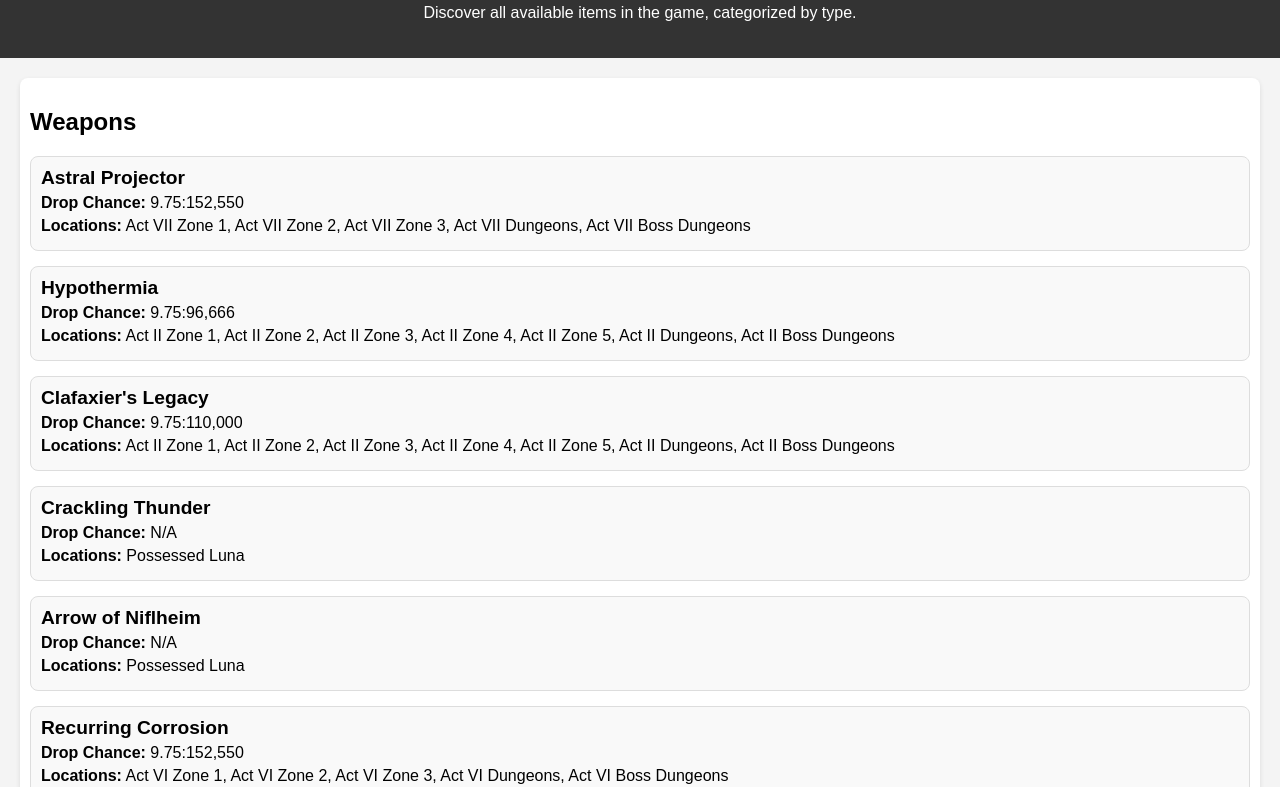
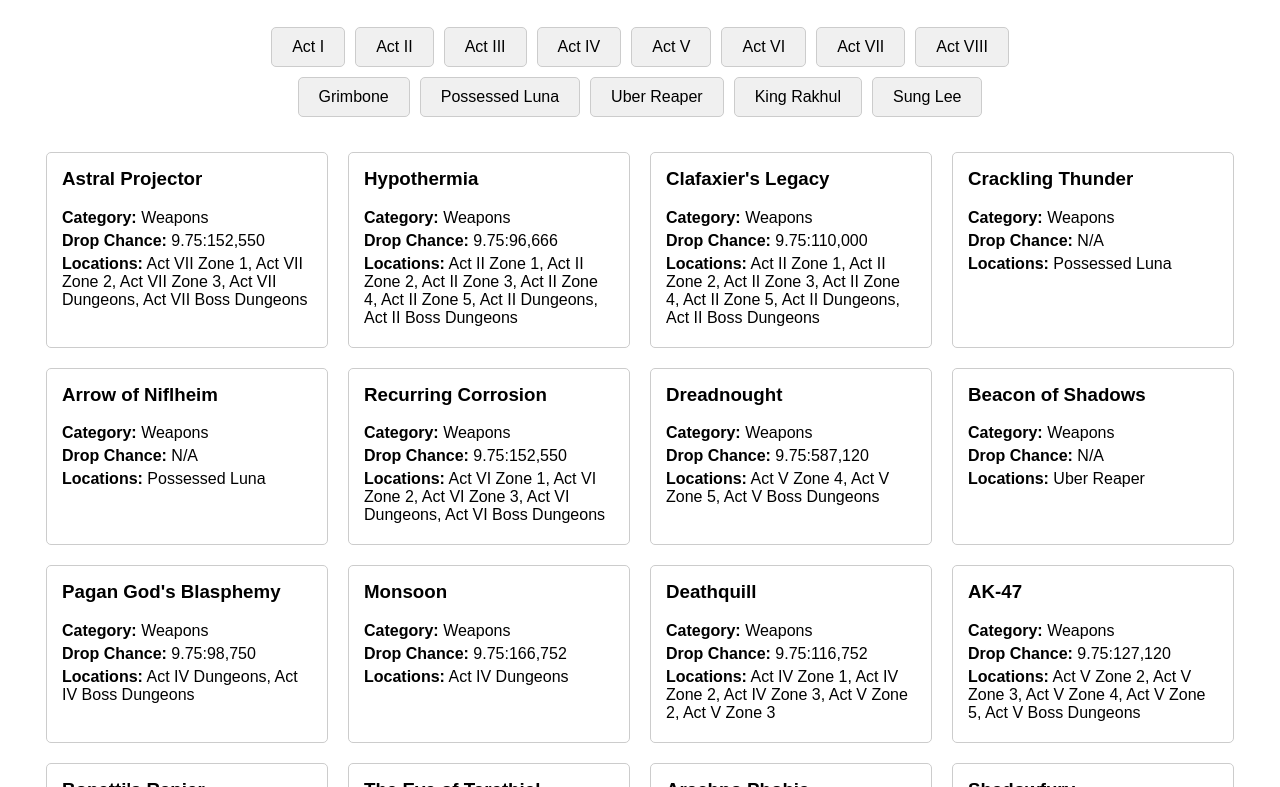
Before and after one commit to karakasis/HeroSiegeHeroics, a plain HTML site: page index.html in a window 1280 px wide. Shown: the part 96-883 px from the top of the page. Drawn offline with Linux system fonts and the light colour scheme.

Commit message:
Update app with buttons

```diff
--- a/index.html
+++ b/index.html
@@ -3,25 +3,25 @@
 <head>
   <meta charset="UTF-8">
   <meta name="viewport" content="width=device-width, initial-scale=1.0">
-    <title>Item List Website</title>
+  <title>Item List</title>
   <link rel="stylesheet" href="styles.css">
 </head>
 <body>
   <header>
-        <h1>Item List</h1>
-        <p>Discover all available items in the game, categorized by type.</p>
+    <h1>Item Drop List</h1>
+    <p>Select Act or Location to filter items</p>
   </header>
 
-    <main>
-        <section id="item-categories">
-            <!-- Categories will be displayed here -->
+  <!-- Buttons for Act and Location Filters -->
+  <section id="filter-buttons">
+    <div id="act-buttons"></div>
+    <div id="location-buttons"></div>
   </section>
-    </main>
 
-    <footer>
-        <p>&copy; 2025 Item List Website</p>
-    </footer>
+  <!-- Container for displaying filtered items -->
+  <section id="items-container"></section>
 
+  <script src="data.js"></script>
   <script src="script.js"></script>
 </body>
 </html>
--- a/script.js
+++ b/script.js
@@ -1,42 +1,91 @@
-document.addEventListener("DOMContentLoaded", function() {
-    // Fetch the JSON data from the data.json file
-    fetch('data.json')
-        .then(response => response.json())
-        .then(itemsData => {
-            const categoriesContainer = document.getElementById("item-categories");
+// We will load the items data from the data.json file
+let itemsData = [];
 
-            // Organize items by category
-            const categories = {};
+// Function to fetch and load the JSON data from the file
+function loadItemsData() {
+  fetch('data.json')
+    .then(response => response.json())
+    .then(data => {
+      itemsData = data; // Store the fetched data
+      initializePage();  // Initialize the page once the data is loaded
+    })
+    .catch(error => {
+      console.error('Error loading data:', error);
+      alert('Failed to load item data.');
+    });
+}
 
-            itemsData.forEach(item => {
-                if (!categories[item["Item Category"]]) {
-                    categories[item["Item Category"]] = [];
-                }
-                categories[item["Item Category"]].push(item);
-            });
+// Extracting the Acts and Locations from the JSON data
+const acts = ['Act I', 'Act II', 'Act III', 'Act IV', 'Act V', 'Act VI', 'Act VII', 'Act VIII'];
+const locations = ['Grimbone', 'Possessed Luna', 'Uber Reaper', 'King Rakhul', 'Sung Lee'];
 
-            // Create category elements
-            for (const category in categories) {
-                const categoryElement = document.createElement("div");
-                categoryElement.classList.add("category");
-                categoryElement.innerHTML = `<h2>${category}</h2>`;
+// Function to create and display the Act buttons
+function createActButtons() {
+  const actButtonsContainer = document.getElementById('act-buttons');
+  acts.forEach((act) => {
+    const button = document.createElement('button');
+    button.textContent = act;
+    button.addEventListener('click', () => filterItemsByAct(act));
+    actButtonsContainer.appendChild(button);
+  });
+}
 
-                categories[category].forEach(item => {
-                    const itemElement = document.createElement("div");
-                    itemElement.classList.add("item");
-                    itemElement.innerHTML = `
-                        <h3>${item["Item Name"]}</h3>
-                        <p><strong>Drop Chance:</strong> ${item["Drop Chance"]}</p>
-                        <p><strong>Locations:</strong> ${item["Locations"].join(", ")}</p>
-                        ${item["Image"] ? `<img src="${item["Image"]}" alt="${item["Item Name"]}" />` : ''}
-                    `;
-                    categoryElement.appendChild(itemElement);
-                });
+// Function to create and display the Location buttons
+function createLocationButtons() {
+  const locationButtonsContainer = document.getElementById('location-buttons');
+  locations.forEach((location) => {
+    const button = document.createElement('button');
+    button.textContent = location;
+    button.addEventListener('click', () => filterItemsByLocation(location));
+    locationButtonsContainer.appendChild(button);
+  });
+}
 
-                categoriesContainer.appendChild(categoryElement);
-            }
-        })
-        .catch(error => {
-            console.error("Error loading the JSON data: ", error);
-        });
-});
+// Function to filter items based on the selected Act
+function filterItemsByAct(act) {
+  const filteredItems = itemsData.filter(item =>
+    item.Locations.some(location => location.includes(act))
+  );
+  displayItems(filteredItems);
+}
+
+// Function to filter items based on the selected Location
+function filterItemsByLocation(location) {
+  const filteredItems = itemsData.filter(item =>
+    item.Locations.includes(location)
+  );
+  displayItems(filteredItems);
+}
+
+// Function to display the filtered items in the items container
+function displayItems(items) {
+  const itemsContainer = document.getElementById('items-container');
+  itemsContainer.innerHTML = ''; // Clear previous items
+
+  if (items.length === 0) {
+    itemsContainer.innerHTML = '<p>No items found for this filter.</p>';
+    return;
+  }
+
+  items.forEach(item => {
+    const itemCard = document.createElement('div');
+    itemCard.classList.add('item-card');
+    itemCard.innerHTML = `
+      <h3>${item['Item Name']}</h3>
+      <p><strong>Category:</strong> ${item['Item Category']}</p>
+      <p><strong>Drop Chance:</strong> ${item['Drop Chance']}</p>
+      <p><strong>Locations:</strong> ${item['Locations'].join(', ')}</p>
+    `;
+    itemsContainer.appendChild(itemCard);
+  });
+}
+
+// Function to initialize the page
+function initializePage() {
+  createActButtons();
+  createLocationButtons();
+  displayItems(itemsData); // Initially show all items
+}
+
+// Call the loadItemsData function when the page loads
+window.onload = loadItemsData;
--- a/styles.css
+++ b/styles.css
@@ -1,52 +1,54 @@
 body {
-    font-family: Arial, sans-serif;
-    margin: 0;
-    padding: 0;
-    background-color: #f4f4f4;
+  font-family: Arial, sans-serif;
+  text-align: center;
 }
 
 header {
-    background-color: #333;
-    color: white;
-    padding: 20px;
-    text-align: center;
+  margin: 20px;
 }
 
-main {
-    padding: 20px;
+#filter-buttons {
+  display: flex;
+  flex-wrap: wrap;
+  justify-content: center;
+  margin: 20px;
 }
 
-#item-categories {
-    display: flex;
-    flex-wrap: wrap;
+button {
+  margin: 5px;
+  padding: 10px 20px;
+  font-size: 16px;
+  cursor: pointer;
+  border: 1px solid #ccc;
+  border-radius: 5px;
+  background-color: #f0f0f0;
 }
 
-.category {
-    width: 100%;
-    padding: 10px;
-    background-color: #fff;
-    margin-bottom: 10px;
-    border-radius: 8px;
-    box-shadow: 0 2px 5px rgba(0, 0, 0, 0.1);
+button:hover {
+  background-color: #ddd;
 }
 
-.category h2 {
-    font-size: 1.5em;
+#items-container {
+  margin: 20px;
+  display: flex;
+  flex-wrap: wrap;
+  justify-content: center;
 }
 
-.item {
-    margin-top: 15px;
-    padding: 10px;
-    border: 1px solid #ddd;
-    background-color: #f9f9f9;
-    border-radius: 8px;
+.item-card {
+  border: 1px solid #ccc;
+  border-radius: 5px;
+  padding: 15px;
+  margin: 10px;
+  width: 250px;
+  text-align: left;
+  background-color: #fff;
 }
 
-.item h3 {
-    font-size: 1.2em;
-    margin: 0;
+.item-card h3 {
+  margin-top: 0;
 }
 
-.item p {
-    margin: 5px 0;
+.item-card p {
+  margin: 5px 0;
 }
```
Lines whose indentation alone changed are shown as unchanged.
